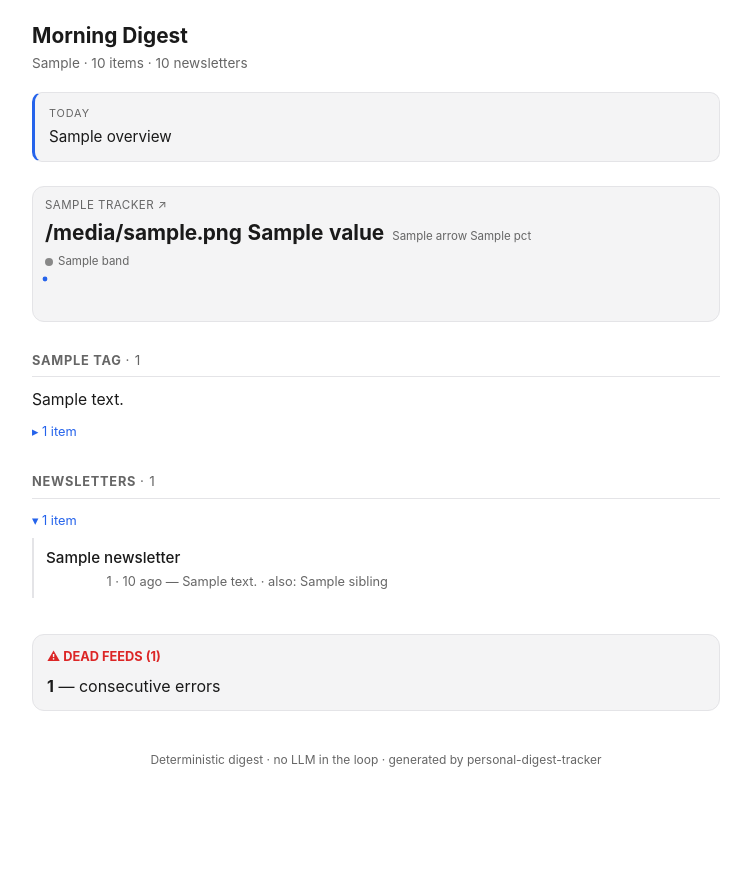
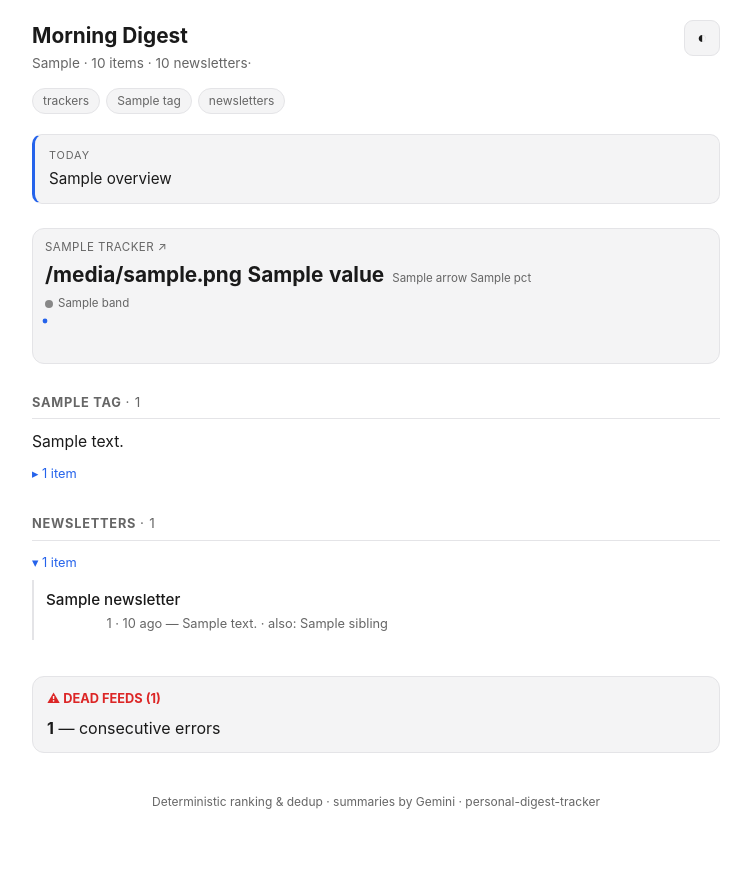
Before and after one commit to huynguyn2000/personal-digest-tracker, a Python web app: template templates/digest.html.j2 in a window 1280 px wide. Shown: the whole page, without its empty margins (264-1015 px from the left). Before the commit the page ends 767 px from the top, so only its background shows below. Run offline with Jinja, Linux system fonts and the light colour scheme; the template is opened without the code that fills it: most values are stand-ins (such as "Sample title", 1, 10 or a date in 2020).

Commit message:
Page friendliness: theme toggle, 'generated Xh ago' freshness, jump-nav, a11y polish
Co-Authored-By: Claude Opus 4.8 (1M context) <noreply@anthropic.com>

```diff
--- a/src/render.py
+++ b/src/render.py
@@ -298,6 +298,7 @@ def select_digest(conn: sqlite3.Connection) -> dict:
 
     return {
         "generated_local": now_local.strftime("%Y-%m-%d %H:%M %Z"),
+        "generated_iso": now.isoformat(),
         "overview": get_kv(conn, "overview"),
         "trackers": _trackers(conn, cfg.get("tracker_links", {})),
         "sections": ordered_sections,
--- a/templates/digest.html.j2
+++ b/templates/digest.html.j2
@@ -33,8 +33,21 @@
     font: 16px/1.5 -apple-system, BlinkMacSystemFont, "Segoe UI", Roboto, Helvetica, Arial, sans-serif;
   }
   .wrap { max-width: 720px; margin: 0 auto; padding: 20px 16px 64px; }
-  header h1 { font-size: 1.3rem; margin: 0 0 2px; }
-  header .sub { color: var(--muted); font-size: .85rem; margin-bottom: 18px; }
+  .topbar { display:flex; justify-content:space-between; align-items:flex-start; gap:12px; }
+  header h1 { font-size: 1.3rem; margin: 0 0 2px; text-wrap:balance; }
+  header .sub { color: var(--muted); font-size: .85rem; }
+  header .sub .fresh::before { content:"· "; }
+  .theme-btn { background:var(--card); border:1px solid var(--border); color:var(--fg);
+    width:36px; height:36px; border-radius:9px; font-size:16px; cursor:pointer; flex:none; line-height:1; }
+  .theme-btn:hover { border-color:var(--accent); }
+  .jump { display:flex; flex-wrap:wrap; gap:6px; margin:14px 0 20px; }
+  .jump a { font-size:.75rem; text-decoration:none; color:var(--muted); background:var(--card);
+    border:1px solid var(--border); border-radius:999px; padding:3px 10px; }
+  .jump a:hover { color:var(--accent); border-color:var(--accent); }
+  :focus-visible { outline:2px solid var(--accent); outline-offset:2px; border-radius:4px; }
+  html { scroll-behavior:smooth; }
+  @media (prefers-reduced-motion: reduce) { html { scroll-behavior:auto; } * { transition:none!important; } }
+  .type { scroll-margin-top:12px; }
 
   .trackers { display:flex; flex-wrap:wrap; gap:10px; margin-bottom:26px; }
   .tracker {
@@ -112,10 +125,23 @@
 </head>
 <body>
 <div class="wrap">
-  <header>
-    <h1>Morning Digest</h1>
-    <div class="sub">{{ generated_local }} · {{ counts.news }} items · {{ counts.newsletters }} newsletters</div>
+  <header class="topbar">
+    <div>
+      <h1>Morning Digest</h1>
+      <div class="sub">{{ generated_local }} · {{ counts.news }} items · {{ counts.newsletters }} newsletters<span class="fresh" id="fresh" data-generated="{{ generated_iso }}"></span></div>
+    </div>
+    <button class="theme-btn" id="themeBtn" title="Toggle light / dark" aria-label="Toggle theme">◐</button>
   </header>
+
+  {% set nav = [] %}
+  {% for s in sections %}{% if s.entries %}{% set _ = nav.append((s.tag, 'sec-' ~ s.tag)) %}{% endif %}{% endfor %}
+  {% if newsletters %}{% set _ = nav.append(('newsletters', 'sec-newsletters')) %}{% endif %}
+  {% if nav %}
+  <nav class="jump">
+    {% if trackers %}<a href="#trackers">trackers</a>{% endif %}
+    {% for label, anchor in nav %}<a href="#{{ anchor }}">{{ label }}</a>{% endfor %}
+  </nav>
+  {% endif %}
 
   {% if overview %}
   <div class="overview">
@@ -124,7 +150,7 @@
   {% endif %}
 
   {% if trackers %}
-  <div class="trackers">
+  <div class="trackers" id="trackers">
     {% for t in trackers %}
     <div class="tracker">
       <div class="label">{% if t.link %}<a href="{{ t.link }}" target="_blank" rel="noopener" title="Open a larger time-window view">{{ t.label }} ↗</a>{% else %}{{ t.label }}{% endif %}</div>
@@ -177,7 +203,7 @@
   {% endmacro %}
 
   {% macro type_block(tag, summary_html, entries) %}
-  <section class="type">
+  <section class="type" id="sec-{{ tag }}">
     <h2 class="section">{{ tag }} <span class="count">· {{ entries | length }}</span></h2>
     {% if summary_html %}<p class="type-summary">{{ summary_html }}</p>{% endif %}
     {% if entries %}
@@ -208,7 +234,30 @@
   </div>
   {% endif %}
 
-  <footer>Deterministic digest · no LLM in the loop · generated by personal-digest-tracker</footer>
+  <footer>Deterministic ranking &amp; dedup · summaries by Gemini · personal-digest-tracker</footer>
 </div>
+<script>
+(function () {
+  var root = document.documentElement;
+  function pref() { return matchMedia("(prefers-color-scheme: dark)").matches ? "dark" : "light"; }
+  try { var s = localStorage.getItem("pdt-theme"); if (s) root.setAttribute("data-theme", s); } catch (e) {}
+  var btn = document.getElementById("themeBtn");
+  if (btn) btn.addEventListener("click", function () {
+    var next = (root.getAttribute("data-theme") || pref()) === "dark" ? "light" : "dark";
+    root.setAttribute("data-theme", next);
+    try { localStorage.setItem("pdt-theme", next); } catch (e) {}
+  });
+  var f = document.getElementById("fresh");
+  if (f) {
+    var g = Date.parse(f.getAttribute("data-generated"));
+    if (!isNaN(g)) {
+      var mins = Math.max(0, Math.round((Date.now() - g) / 60000));
+      var t = mins < 1 ? "just now" : mins < 60 ? mins + "m ago"
+            : mins < 1440 ? Math.round(mins / 60) + "h ago" : Math.round(mins / 1440) + "d ago";
+      f.textContent = "generated " + t;
+    }
+  }
+})();
+</script>
 </body>
 </html>
```
Also changed, not shown: out/index.html (+60 -11 lines).
